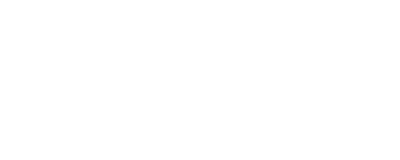
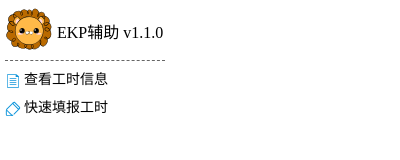
Before and after one commit to leochan2017/ekp-helper, a browser extension: page app/popup.html in a window 400 px wide. Drawn offline with Linux system fonts and the light colour scheme.

Commit message:
v.1.1.0版本

```diff
--- /dev/null
+++ b/app/css/popup.css
@@ -0,0 +1,74 @@
+* {
+  margin: 0;
+  padding: 0;
+}
+
+/*a:link {
+  text-decoration: none;
+  color: #000;
+}
+
+a:visited {
+  text-decoration: none;
+  color: #000;
+}
+
+a:hover {
+  text-decoration: none;
+  color: #000;
+  opacity: 0.6;
+}
+
+a:active {
+  text-decoration: none;
+  color: #000;
+}*/
+
+.warp {
+  width: 160px;
+  padding: 5px;
+  font-size: 14px;
+}
+
+
+/*标题*/
+
+.warp-title {
+  height: 55px;
+  line-height: 55px;
+  font-size: 16px;
+  border-bottom: 1px dashed #666;
+}
+
+.warp-title p {
+  display: inline-block;
+  vertical-align: top;
+  /*border: 1px solid red;*/
+}
+
+
+
+/*内容区*/
+
+.warp-content {
+  margin-top: 5px;
+}
+
+.warp-content ul li {
+  height: 28px;
+  line-height: 28px;
+  vertical-align: middle;
+  cursor: pointer;
+  /*border: 1px solid red;*/
+}
+
+.warp-content ul li img {
+  display: inline-block;
+  vertical-align: middle;
+  margin-right: 3px;
+  /*border-bottom: 1px solid green;*/
+}
+
+.warp-content ul li:hover {
+  opacity: 0.6;
+}
--- a/app/js/main.js
+++ b/app/js/main.js
@@ -1 +1,8 @@
-window.open('http://product.landray.com.cn/km/workhours/km_workhours_main/kmWorkhoursMain.do?method=addDialog')
+document.getElementById('getWorkReportInfo').onclick = function() {
+  open('http://product.landray.com.cn/km/workhours/km_workhours_calendar/worcalendar.jsp')
+}
+
+
+document.getElementById('writeWorkReport').onclick = function() {
+  open('http://product.landray.com.cn/km/workhours/km_workhours_main/kmWorkhoursMain.do?method=addDialog')
+}
--- a/app/popup.html
+++ b/app/popup.html
@@ -4,11 +4,21 @@
 <head>
   <meta charset="UTF-8">
   <title>popup</title>
-  <link rel="stylesheet" type="text/css" href="css/style.css">
+  <link rel="stylesheet" type="text/css" href="css/popup.css">
 </head>
 
 <body>
   <div class="warp">
+    <div class="warp-title">
+      <img src="img/icon48.png">
+      <p>EKP辅助 v1.1.0</p>
+    </div>
+    <div class="warp-content">
+      <ul>
+        <li id="getWorkReportInfo"><img src="./img/icon-list.png">查看工时信息</li>
+        <li id="writeWorkReport"><img src="./img/icon-write.png">快速填报工时</li>
+      </ul>
+    </div>
     <!-- <iframe id="iframe" name="iframe" frameborder="0" scrolling="no" src="http://product.landray.com.cn/km/workhours/km_workhours_main/kmWorkhoursMain.do?method=addDialog"></iframe> -->
     <!-- <div class="ekp-helper tool-btn">
       <h1>欢迎使用EKP辅助插件1.0</h1>
```
Also changed, not shown: README.md, app/css/content-style.css (renamed from app/css/style.css), app/img/icon-list.png (added), app/img/icon-write.png (added), app/manifest.json, 2 other files.
